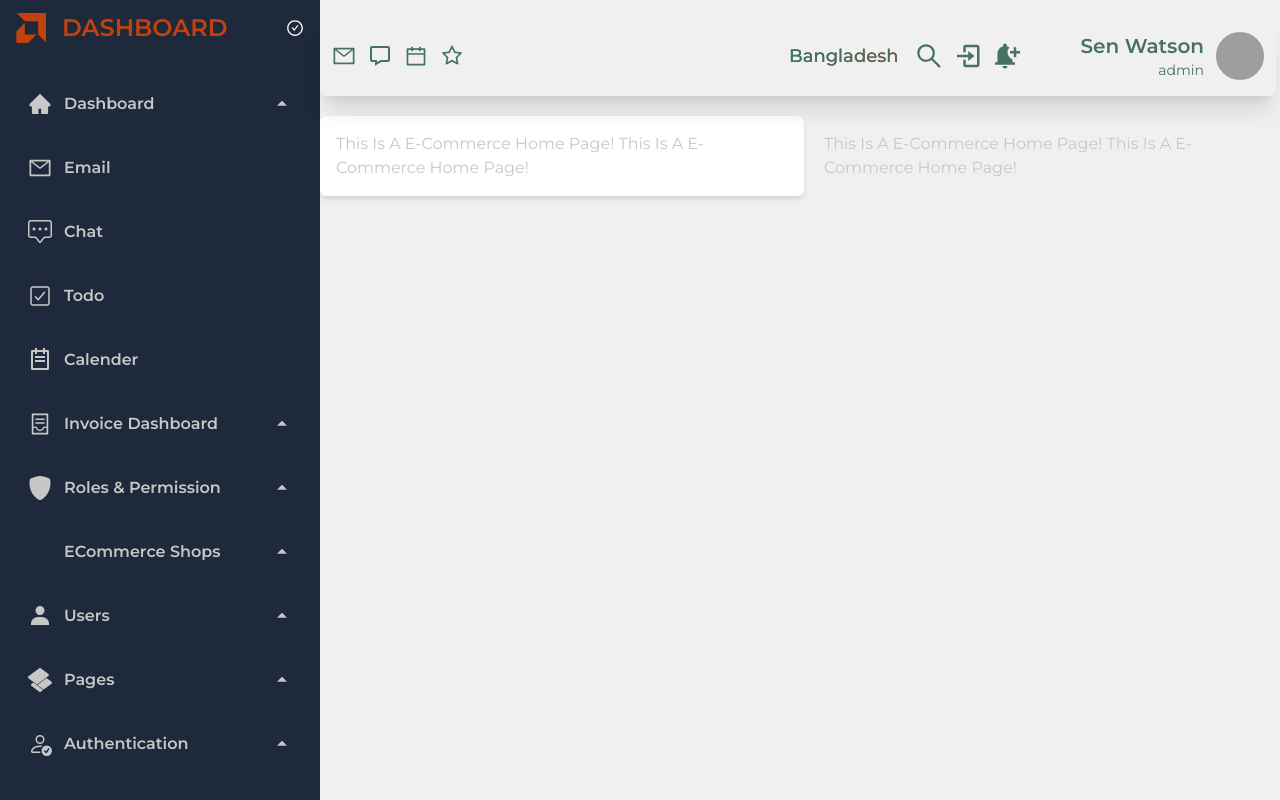
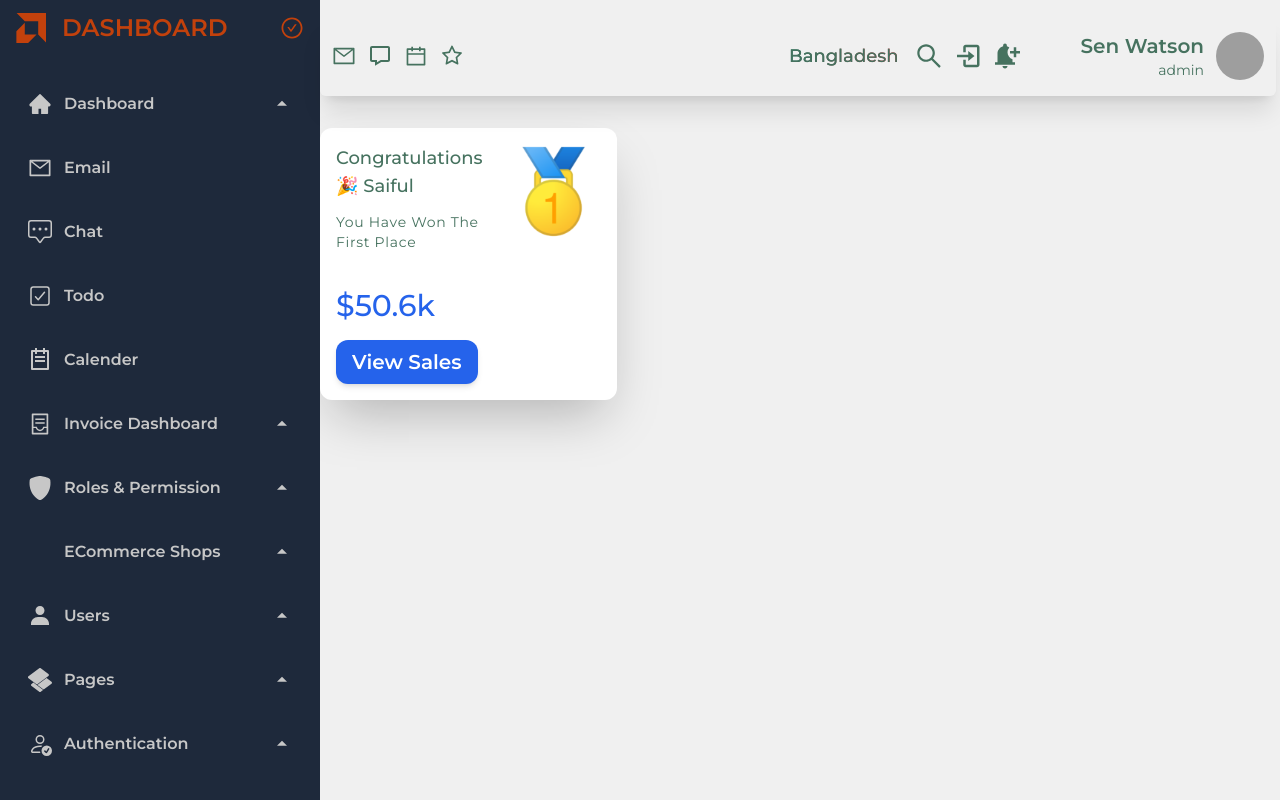
Before and after one commit to saifularafat/admin-dashboard-design, a React (Vite) app: page / in a window 1280 px wide. Built offline with nearby package versions, Linux system fonts and the light colour scheme; grey boxes are pictures that could not be loaded; some icons are missing; a web font is replaced by a local one.

Commit message:
ecommerce page simple salary view added

```diff
--- /dev/null
+++ b/src/AllChartData.js
@@ -0,0 +1,4 @@
+
+const liveChartData = {
+
+}
--- a/src/pages/Dashboard/ECommerce/ECommerce.jsx
+++ b/src/pages/Dashboard/ECommerce/ECommerce.jsx
@@ -1,9 +1,27 @@
+import Theme from "../../Shared/Theme";
+import medal from "../../../assets/medal.png"
+import { Link } from "react-router-dom";
+const ECommerce = () => {
+    const { isDarkMode } = Theme();
+    return (
+        <div className="grid grid-cols-1 md:grid-cols-2 lg:grid-cols-3 gap-8 my-8">
+            {/* view salary */}
+            <div className={`${isDarkMode ? 'bg-white/5' : "bg-white"} flex  text-accent shadow-2xl p-4 overflow-hidden rounded-xl `}>
+                <div>
+                    <h3 className="font-medium text-lg">Congratulations 🎉 Saiful</h3>
+                    <p className="font-normal tracking-wider mt-3 text-sm">You have won the first place</p>
+                    <h2 className="font-medium text-3xl text-blue-600 mt-9 mb-4 cursor-pointer">$50.6k</h2>
+                    <Link to="">
+                        <button className="py-2 px-4 rounded-xl text-white text-xl bg-blue-600 font-semibold shadow-md hover:shadow-blue-600 transition-all duration-150 capitalize">view sales</button>
+                    </Link>
+                </div>
+                <div className="object-cover">
+                    <img src={medal} alt="medal" />
+                </div>
+            </div>
+            <div>
 
-const ECommerce = () => {
-    return (
-        <div className="flex items-center justify-between gap-5 mt-5">
-            <h2 className="bg-white rounded-md shadow-md p-4">This is a E-Commerce Home Page! This is a E-Commerce Home Page!</h2>
-            <h2>This is a E-Commerce Home Page! This is a E-Commerce Home Page!</h2>
+            </div>
         </div>
     );
 };
--- a/src/pages/NavBer/Logo.jsx
+++ b/src/pages/NavBer/Logo.jsx
@@ -6,11 +6,11 @@ const Logo = () => {
     return (
         <Link to="/" className="sticky top-0">
             <div className="flex items-center justify-between py-3 bg-slate-800 w-full hover:text-orange-400 text-orange-700 pb-8 cursor-pointer">
-                <div  className="flex items-center gap-4 ">
+                <div className="flex items-center gap-4 ">
                     <BsAmd className="text-3xl" />
                     <h2 className="text-2xl font-semibold uppercase">Dashboard</h2>
                 </div>
-                <AiOutlineCheckCircle className="text-lg text-white" />
+                <AiOutlineCheckCircle className="text-2xl" />
             </div>
         </Link>
     );
--- a/src/pages/NavBer/SubMenu.jsx
+++ b/src/pages/NavBer/SubMenu.jsx
@@ -1,5 +1,4 @@
 import { useState } from "react";
-import styled from "styled-components";
 import { Link } from "react-router-dom";
 import { RiArrowDownSFill, RiArrowUpSFill } from "react-icons/ri";
 
```
Also changed, not shown: src/pages/NavBer/SideBar.jsx (+0 -27 lines), src/assets/medal.png (added).
